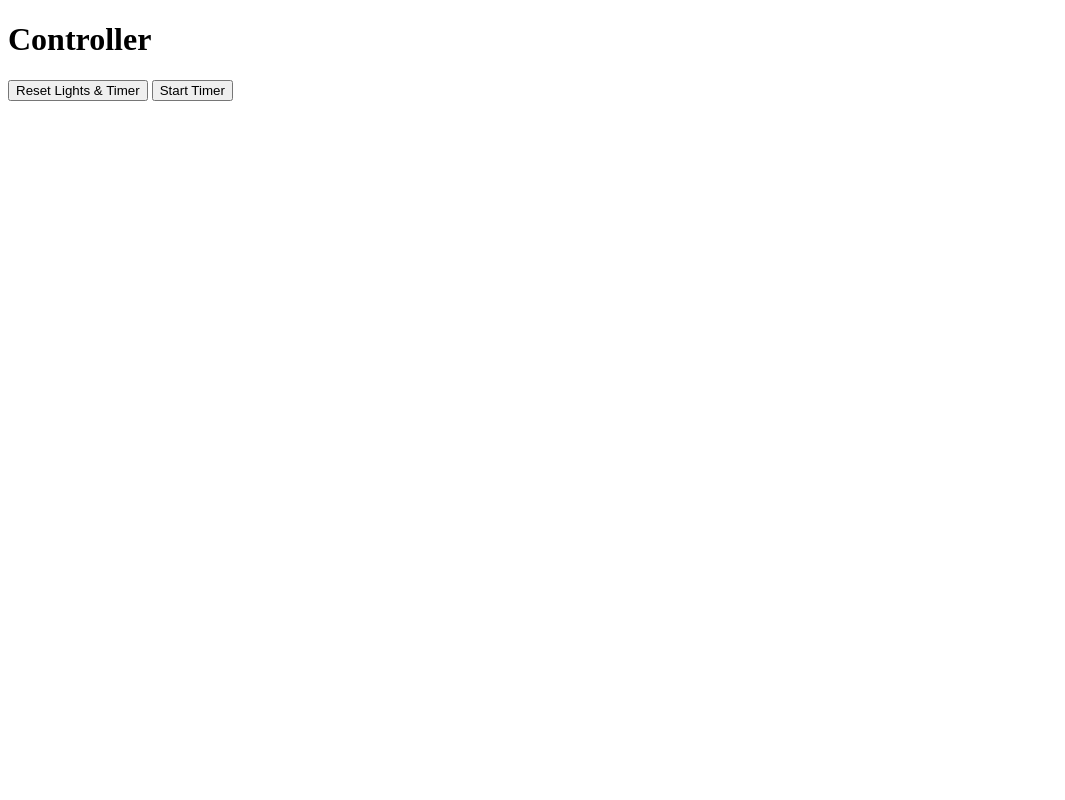
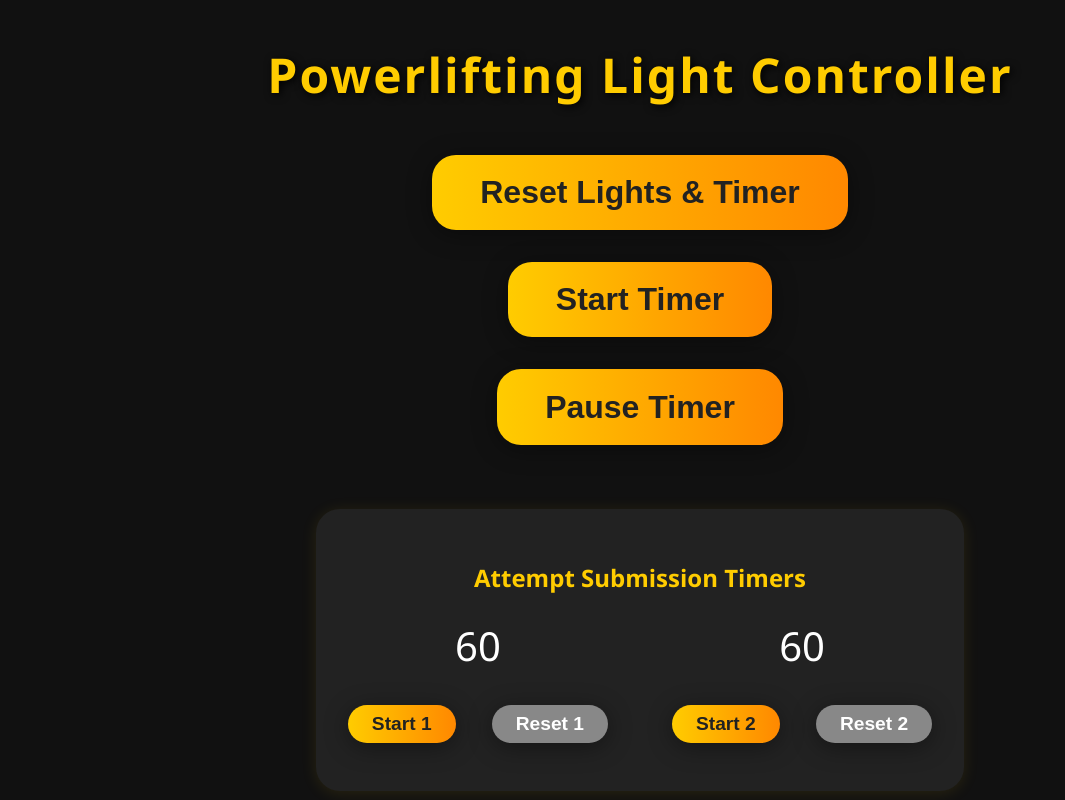
Before and after one commit to wucheong/powerlifting-light, a website: page public/controller.html in a window 1280 px wide. Shown: the whole page, without its empty margins (0-1065 px from the left). Drawn offline with nearby package versions, Linux system fonts and the light colour scheme; no server answers.

Commit message:
feat: enhance controller page UI and add 2 timer for attempt submission

```diff
--- a/public/controller.html
+++ b/public/controller.html
@@ -2,11 +2,71 @@
 <html>
 <head>
   <title>Controller</title>
+  <style>
+    body {
+      background: #111;
+      color: #fff;
+      font-family: 'Segoe UI', Arial, sans-serif;
+      text-align: center;
+      min-height: 100vh;
+      margin: 0;
+      display: flex;
+      flex-direction: column;
+      justify-content: center;
+      align-items: center;
+    }
+    h1 {
+      font-size: 3rem;
+      margin-bottom: 2rem;
+      letter-spacing: 2px;
+      color: #ffcc00;
+      text-shadow: 2px 2px 8px #000;
+    }
+    .controller-btn {
+      font-size: 2rem;
+      padding: 1.2rem 3rem;
+      margin: 1rem;
+      border: none;
+      border-radius: 1.5rem;
+      background: linear-gradient(90deg, #ffcc00 0%, #ff8800 100%);
+      color: #222;
+      font-weight: bold;
+      box-shadow: 0 4px 24px rgba(0,0,0,0.4);
+      cursor: pointer;
+      transition: transform 0.1s, box-shadow 0.1s;
+    }
+    .controller-btn:hover {
+      transform: scale(1.08);
+      box-shadow: 0 8px 32px rgba(255,204,0,0.3);
+    }
+    @media (max-width: 600px) {
+      h1 { font-size: 2rem; }
+      .controller-btn { font-size: 1.2rem; padding: 0.8rem 1.5rem; }
+    }
+  </style>
 </head>
 <body>
-  <h1>Controller</h1>
-  <button onclick="resetAll()">Reset Lights & Timer</button>
-  <button onclick="startTimer()">Start Timer</button>
+  <h1>Powerlifting Light Controller</h1>
+  <button class="controller-btn" onclick="resetAll()">Reset Lights & Timer</button>
+  <button class="controller-btn" onclick="startTimer()">Start Timer</button>
+  <button class="controller-btn" onclick="pauseTimer()">Pause Timer</button>
+
+  <div id="attempt-timers" style="margin-top:3rem; background:#222; border-radius:1.5rem; padding:2rem 1rem; display:inline-block; box-shadow:0 2px 16px rgba(255,204,0,0.1);">
+    <h2 style="color:#ffcc00; margin-bottom:1.5rem;">Attempt Submission Timers</h2>
+    <div style="display:flex; gap:2rem; justify-content:center;">
+      <div>
+        <div id="attempt1-display" style="font-size:2.5rem; color:#fff; margin-bottom:1rem;">60</div>
+        <button class="controller-btn" style="font-size:1.2rem; padding:0.5rem 1.5rem;" onclick="startAttemptTimer(1)">Start 1</button>
+        <button class="controller-btn" style="font-size:1.2rem; padding:0.5rem 1.5rem; background:#888; color:#fff;" onclick="resetAttemptTimer(1)">Reset 1</button>
+      </div>
+      <div>
+        <div id="attempt2-display" style="font-size:2.5rem; color:#fff; margin-bottom:1rem;">60</div>
+        <button class="controller-btn" style="font-size:1.2rem; padding:0.5rem 1.5rem;" onclick="startAttemptTimer(2)">Start 2</button>
+        <button class="controller-btn" style="font-size:1.2rem; padding:0.5rem 1.5rem; background:#888; color:#fff;" onclick="resetAttemptTimer(2)">Reset 2</button>
+      </div>
+    </div>
+  </div>
+
   <script src="/socket.io/socket.io.js"></script>
   <script src="js/controller.js"></script>
 </body>
--- a/public/js/controller.js
+++ b/public/js/controller.js
@@ -5,3 +5,41 @@ function resetAll() {
 function startTimer() {
   socket.emit('startTimer');
 }
+function pauseTimer() {
+  socket.emit('pauseTimer');
+}
+
+// --- Attempt Submission Timers ---
+let attemptTimers = [null, null];
+let attemptTimes = [60, 60];
+
+function updateAttemptDisplay(idx) {
+  document.getElementById(`attempt${idx+1}-display`).textContent = attemptTimes[idx];
+}
+
+function startAttemptTimer(num) {
+  const idx = num - 1;
+  if (attemptTimers[idx]) return; // already running
+  attemptTimers[idx] = setInterval(() => {
+    if (attemptTimes[idx] > 0) {
+      attemptTimes[idx]--;
+      updateAttemptDisplay(idx);
+    } else {
+      clearInterval(attemptTimers[idx]);
+      attemptTimers[idx] = null;
+      // 可加音效或閃爍提示
+    }
+  }, 1000);
+}
+
+function resetAttemptTimer(num) {
+  const idx = num - 1;
+  clearInterval(attemptTimers[idx]);
+  attemptTimers[idx] = null;
+  attemptTimes[idx] = 60;
+  updateAttemptDisplay(idx);
+}
+
+// 初始化顯示
+updateAttemptDisplay(0);
+updateAttemptDisplay(1);
```
Also changed, not shown: server.js (+18 -0 lines), 1 other file.
